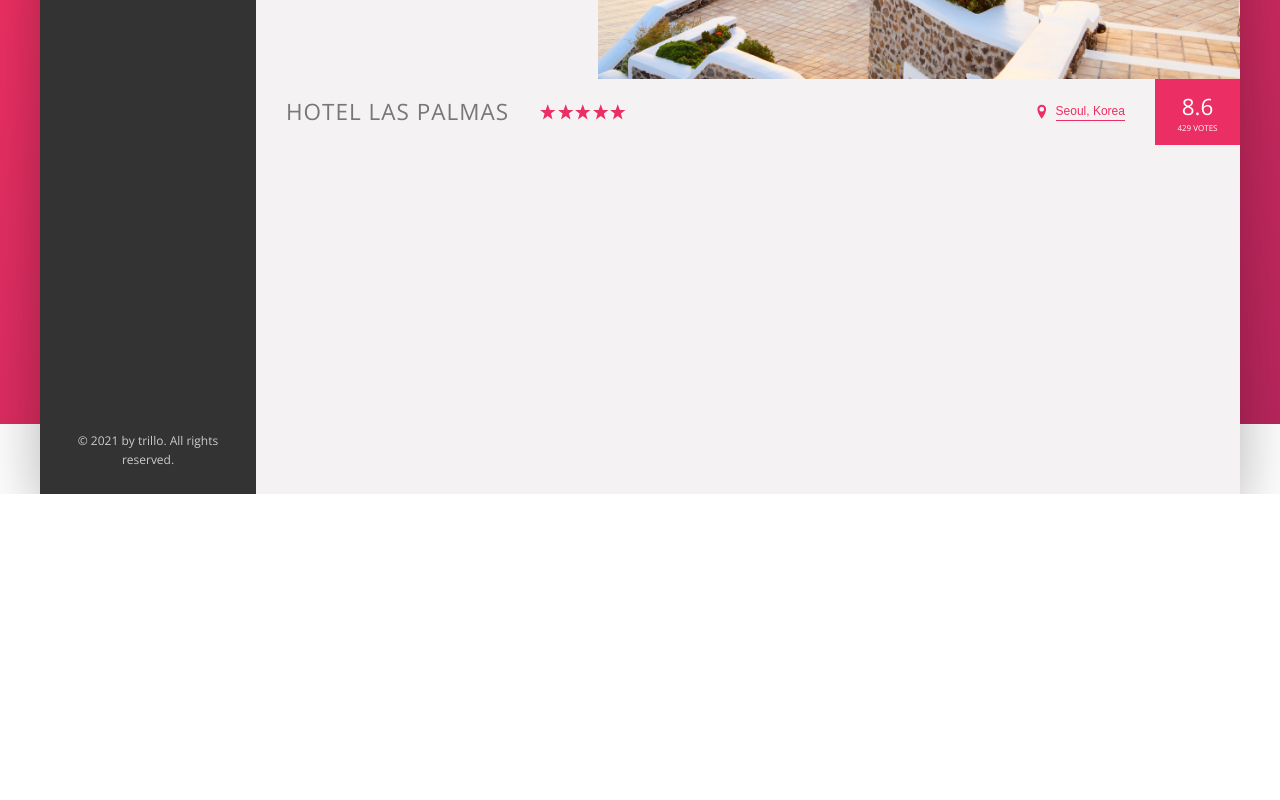
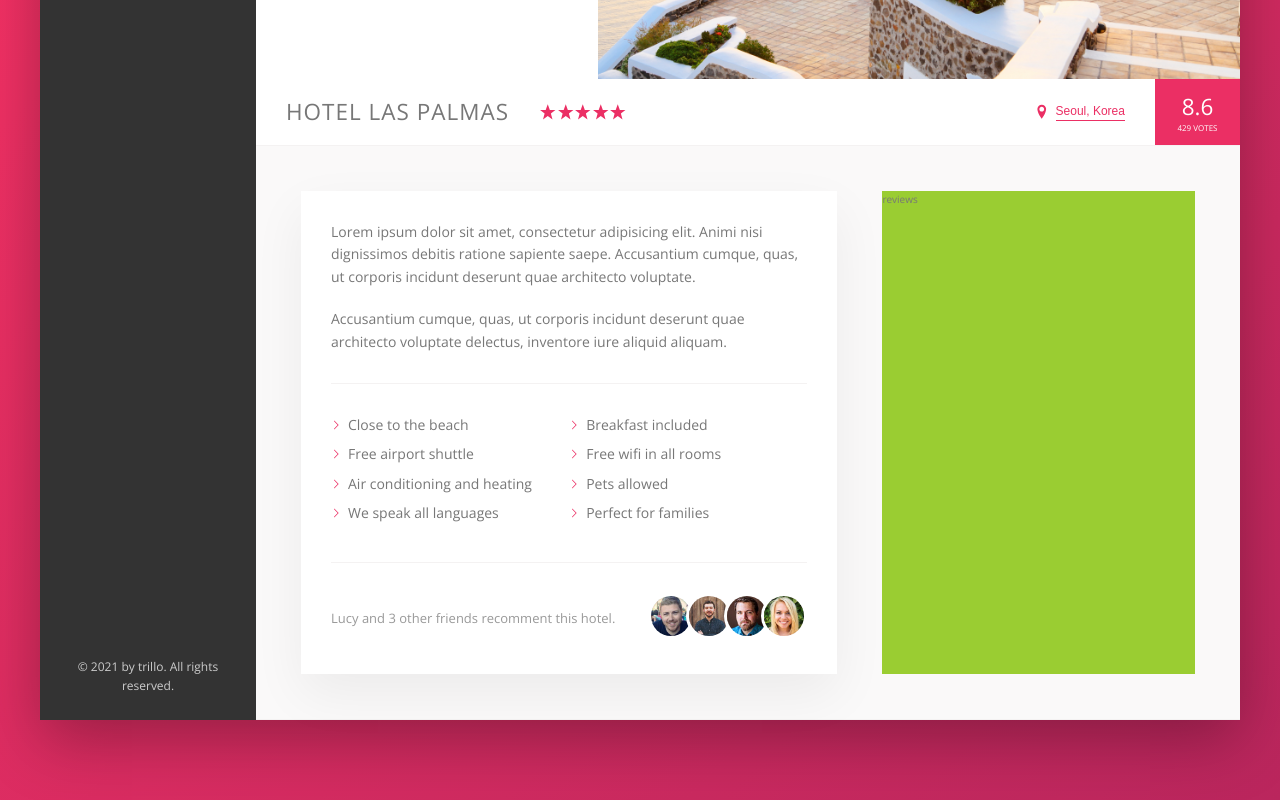
Before and after one commit to Sol-Ahn/udemy-advanced-css, a website: page Trillo/starter/index.html in a window 1280 px wide. Shown: the part 456-1256 px from the top of the page. Before the commit the page ends 950 px from the top, so only its background shows below. Drawn offline with nearby package versions, Linux system fonts and the light colour scheme.

Commit message:
Add: adding description section

```diff
--- a/Trillo/starter/index.html
+++ b/Trillo/starter/index.html
@@ -149,6 +149,60 @@
 							<div class="overview__rating-count">429 votes</div>
 						</div>
 					</div>
+					<div class="detail">
+						<div class="description">
+							<p class="paragraph">
+								Lorem ipsum dolor sit amet, consectetur adipisicing elit. Animi
+								nisi dignissimos debitis ratione sapiente saepe. Accusantium
+								cumque, quas, ut corporis incidunt deserunt quae architecto
+								voluptate.
+							</p>
+							<p class="paragraph">
+								Accusantium cumque, quas, ut corporis incidunt deserunt quae
+								architecto voluptate delectus, inventore iure aliquid aliquam.
+							</p>
+							<ul class="list">
+								<li class="list__item">Close to the beach</li>
+								<li class="list__item">Breakfast included</li>
+								<li class="list__item">Free airport shuttle</li>
+								<li class="list__item">Free wifi in all rooms</li>
+								<li class="list__item">Air conditioning and heating</li>
+								<li class="list__item">Pets allowed</li>
+								<li class="list__item">We speak all languages</li>
+								<li class="list__item">Perfect for families</li>
+							</ul>
+							<div class="recommend">
+								<p class="recommend__count">
+									Lucy and 3 other friends recomment this hotel.
+								</p>
+								<div class="recommend__friends">
+									<img
+										src="img/user-3.jpg"
+										alt="Friend 1"
+										class="recommend__photo"
+									/>
+									<img
+										src="img/user-4.jpg"
+										alt="Friend 2"
+										class="recommend__photo"
+									/>
+									<img
+										src="img/user-5.jpg"
+										alt="Friend 3"
+										class="recommend__photo"
+									/>
+									<img
+										src="img/user-6.jpg"
+										alt="Friend 4"
+										class="recommend__photo"
+									/>
+								</div>
+							</div>
+						</div>
+						<div class="user-reviews">
+							reviews
+						</div>
+					</div>
 				</main>
 			</div>
 		</div>
--- a/Trillo/starter/sass/_base.scss
+++ b/Trillo/starter/sass/_base.scss
@@ -13,6 +13,8 @@
 	--color-grey-dark-3: #999;
 
 	--shadow-dark: 0 2rem 6rem rgba(0, 0, 0, 0.3);
+	--shadow-light: 0 2rem 5rem rgba(0, 0, 0, 0.06);
+	--line: 1px solid var(--color-grey-light-2);
 }
 
 * {
@@ -43,6 +45,5 @@ body {
 	);
 	background-size: cover;
 	background-repeat: no-repeat;
-
-	height: 100vh;
+	min-height: 100vh;
 }
--- a/Trillo/starter/sass/_components.scss
+++ b/Trillo/starter/sass/_components.scss
@@ -205,7 +205,7 @@
 .overview {
 	display: flex;
 	align-items: center;
-	border-bottom: 1px solid var(--color-grey-light-2);
+	border-bottom: var(--line);
 
 	&__heading {
 		font-size: 2.25rem;
@@ -301,3 +301,74 @@
 		box-shadow: none;
 	}
 }
+
+//////////////////////////////////////////////////////////
+// PARAGRAPH
+.paragraph:not(:last-of-type) {
+	margin-bottom: 2rem;
+}
+
+//////////////////////////////////////////////////////////
+// LIST
+.list {
+	list-style: none;
+	margin: 3rem 0;
+	padding: 3rem 0;
+	border-top: var(--line);
+	border-bottom: var(--line);
+
+	display: flex;
+	flex-wrap: wrap;
+
+	&__item {
+		flex: 0 0 50%;
+		margin-bottom: 0.7rem;
+	}
+
+	&__item::before {
+		content: "";
+		display: inline-block;
+		height: 1rem;
+		width: 1rem;
+		margin-right: 0.7rem;
+
+		// OLDER browsers
+		// background-image: url(../img/SVG/chevron-thin-right.svg);
+		// background-size: cover;
+
+		// NEWER browsers - masks
+		background-color: var(--color-primary);
+		-webkit-mask-image: url(../img/SVG/chevron-thin-right.svg);
+		-webkit-mask-size: cover;
+		mask-image: url(../img/SVG/chevron-thin-right.svg);
+		mask-size: cover;
+	}
+}
+
+//////////////////////////////////////////////////////////
+// RECOMMEND
+.recommend {
+	font-size: 1.3rem;
+	color: var(--color-grey-dark-3);
+	display: flex;
+	align-items: center;
+
+	&__count {
+		margin-right: auto;
+	}
+
+	&__friends {
+	}
+
+	&__photo {
+		box-sizing: content-box;
+		height: 4rem;
+		width: 4rem;
+		border-radius: 50%;
+		border: 3px solid #fff;
+
+		&:not(:last-child) {
+			margin-right: -1.15rem;
+		}
+	}
+}
--- a/Trillo/starter/sass/_layout.scss
+++ b/Trillo/starter/sass/_layout.scss
@@ -10,7 +10,7 @@
 	font-size: 1.4rem;
 	height: 7rem;
 	background-color: #fff;
-	border-bottom: 1px solid var(--color-grey-light-2);
+	border-bottom: var(--line);
 
 	display: flex;
 	justify-content: space-between;
@@ -31,6 +31,27 @@
 }
 
 .hotel-view {
-	height: 80rem;
+	background-color: #fff;
 	flex: 1;
 }
+
+.detail {
+	display: flex;
+	padding: 4.5rem;
+	background-color: var(--color-grey-light-1);
+	border-bottom: var(--line);
+}
+
+.description {
+	font-size: 1.4rem;
+	background-color: #fff;
+	box-shadow: var(--shadow-light);
+	padding: 3rem;
+	flex: 0 0 60%;
+	margin-right: 4.5rem;
+}
+
+.user-reviews {
+	background-color: yellowgreen;
+	flex: 1;
+}
```
Also changed, not shown: Trillo/starter/css/style.css.
